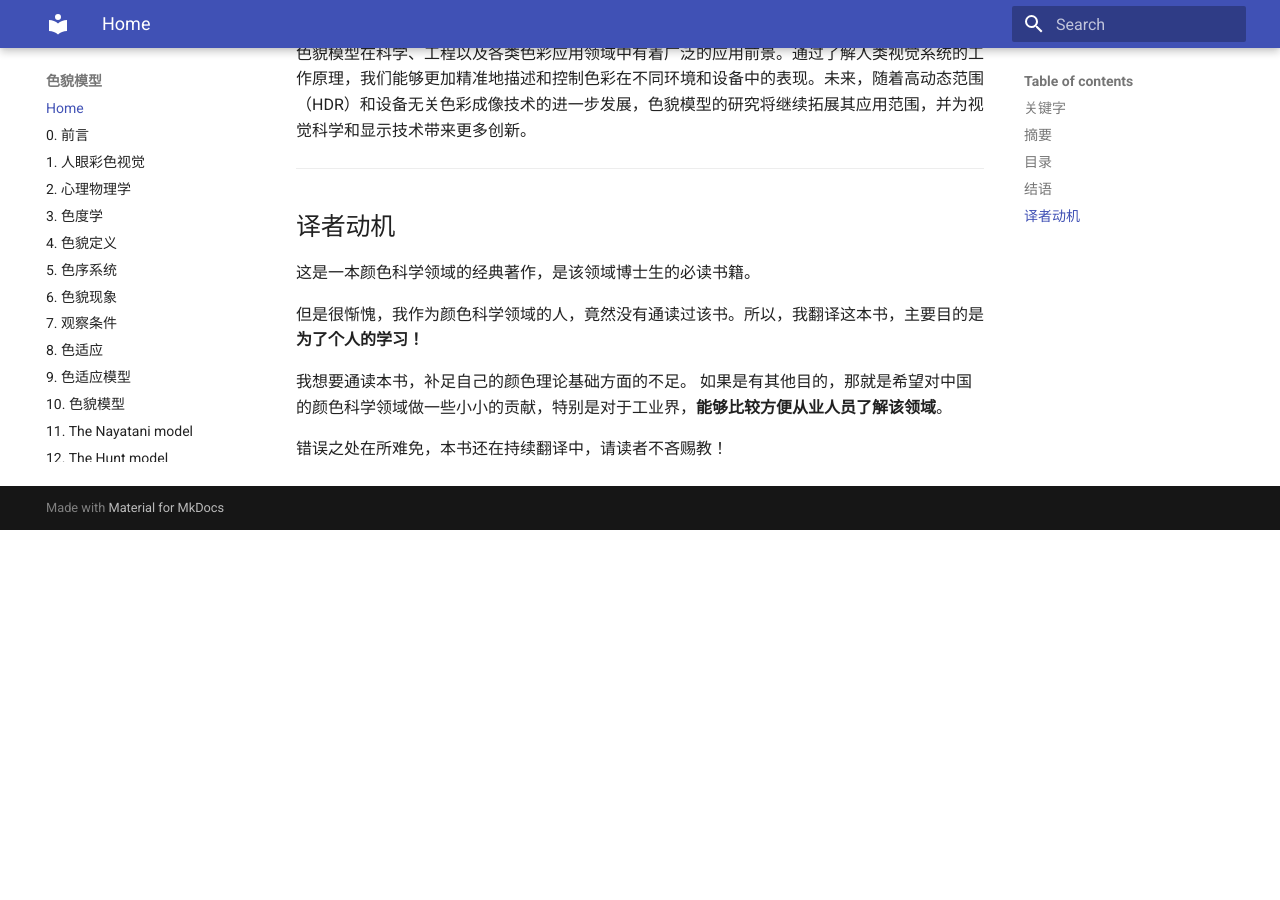
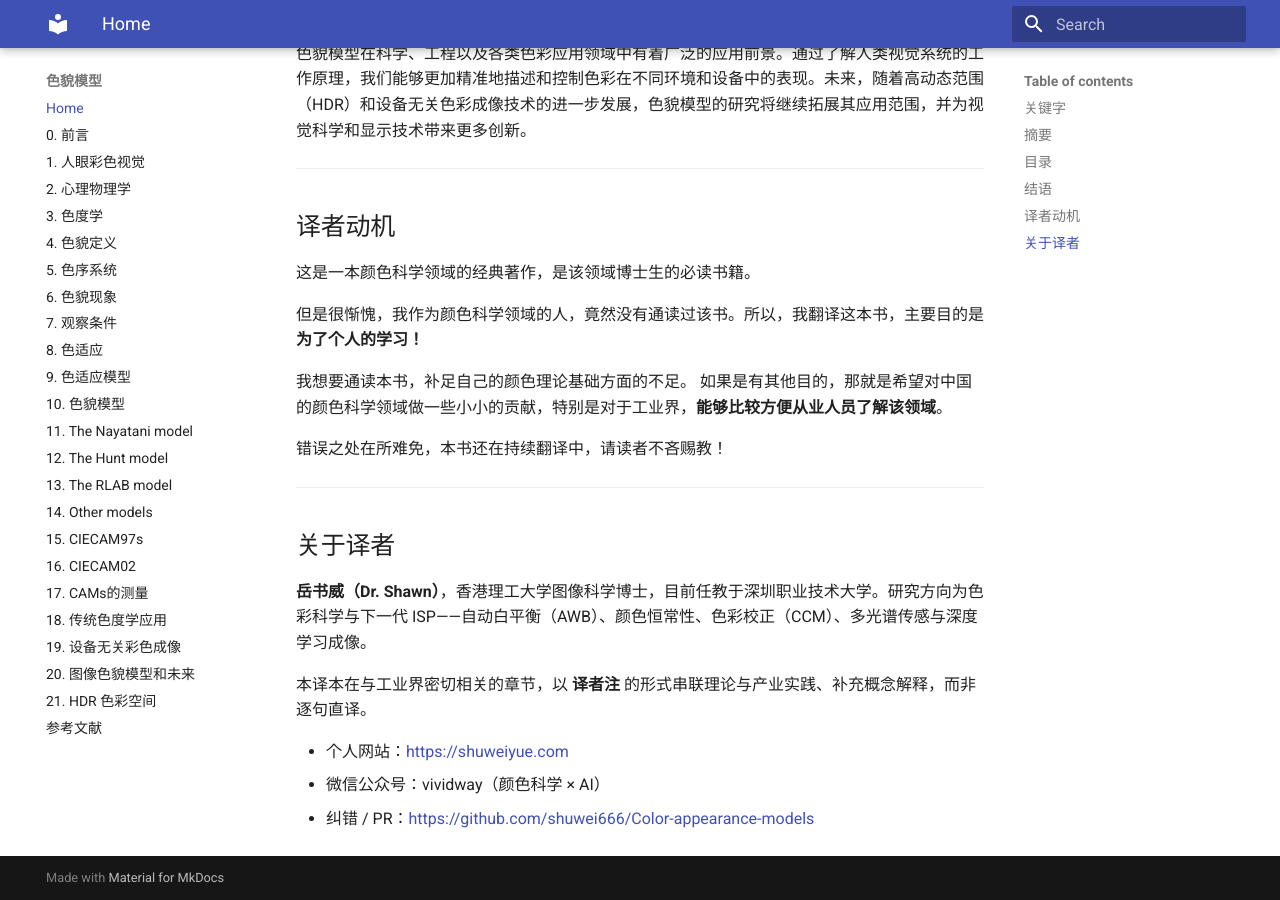
Before and after one commit to shuwei666/Color-appearance-models, an MkDocs documentation site: the page built from docs/index.md, in a window 1280 px wide and 900 px high, scrolled down 2031 px. Built offline with MkDocs 1.6.1 and Material for MkDocs 9.7.7, drawn with Linux system fonts in a browser that asks for light colours; before the commit the page ends 2561 px from its top, so only the background shows below that.

Commit message:
Add translator info block to homepage and preface footer

```diff
--- a/docs/index.md
+++ b/docs/index.md
@@ -64,3 +64,15 @@
 
 
 错误之处在所难免，本书还在持续翻译中，请读者不吝赐教！
+
+---
+
+## 关于译者
+
+**岳书威（Dr. Shawn）**，香港理工大学图像科学博士，目前任教于深圳职业技术大学。研究方向为色彩科学与下一代 ISP——自动白平衡（AWB）、颜色恒常性、色彩校正（CCM）、多光谱传感与深度学习成像。
+
+本译本在与工业界密切相关的章节，以 **译者注** 的形式串联理论与产业实践、补充概念解释，而非逐句直译。
+
+- 个人网站：<https://shuweiyue.com>
+- 微信公众号：vividway（颜色科学 × AI）
+- 纠错 / PR：<https://github.com/shuwei666/Color-appearance-models>
```
Also changed, not shown: docs/0-前言.md (+6 -0 lines).
